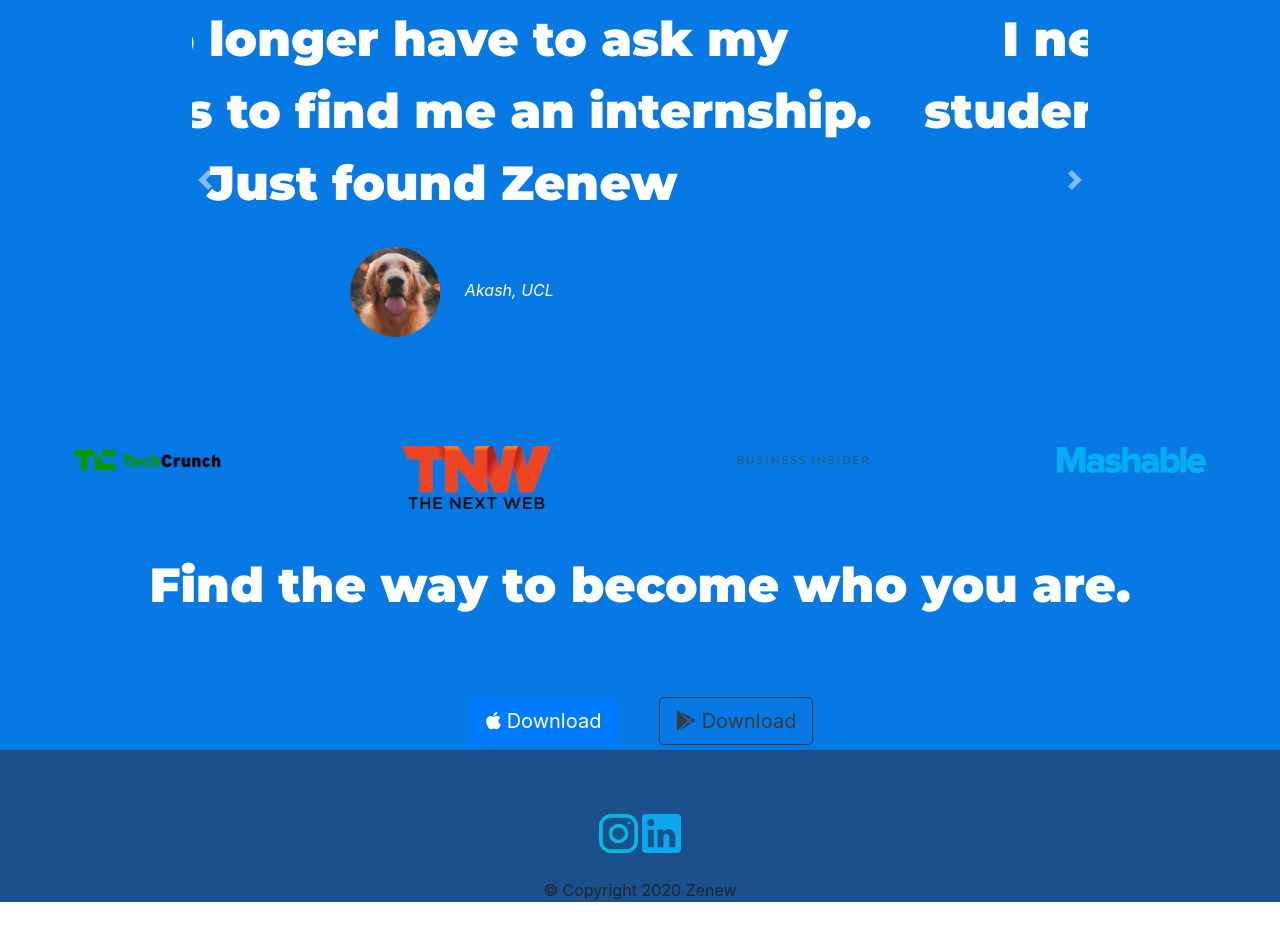
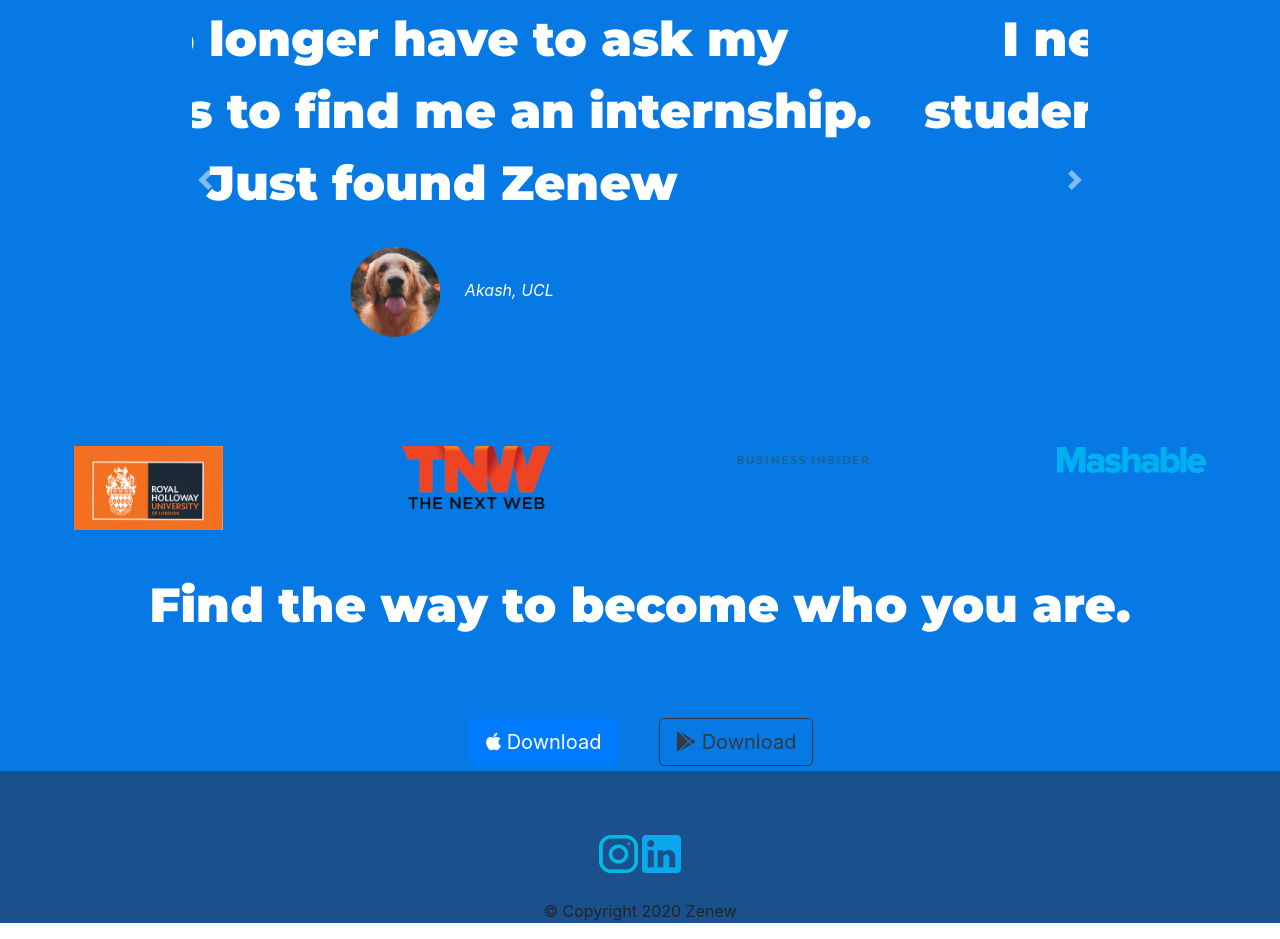
Before and after one commit to alexazria/zenew, a plain HTML site: page index.html in a window 1280 px wide. Shown: the part 1236-2175 px from the top of the page. Before the commit the page ends 2154 px from the top, so only its background shows below. Drawn offline with nearby package versions, Linux system fonts and the light colour scheme.

Commit message:
Update index.html

```diff
--- a/index.html
+++ b/index.html
@@ -136,7 +136,7 @@
     <div class="container-press">
   <div class="row">
     <div class="col-lg-3">
-    <img class="press-logo" src="techcrunch.png" alt="tc-logo">
+    <img class="press-logo" src="royal.png" alt="tc-logo">
     </div>
     <div class="col-lg-3">
     <img class="press-logo" src="tnw.png" alt="tnw-logo">
```
